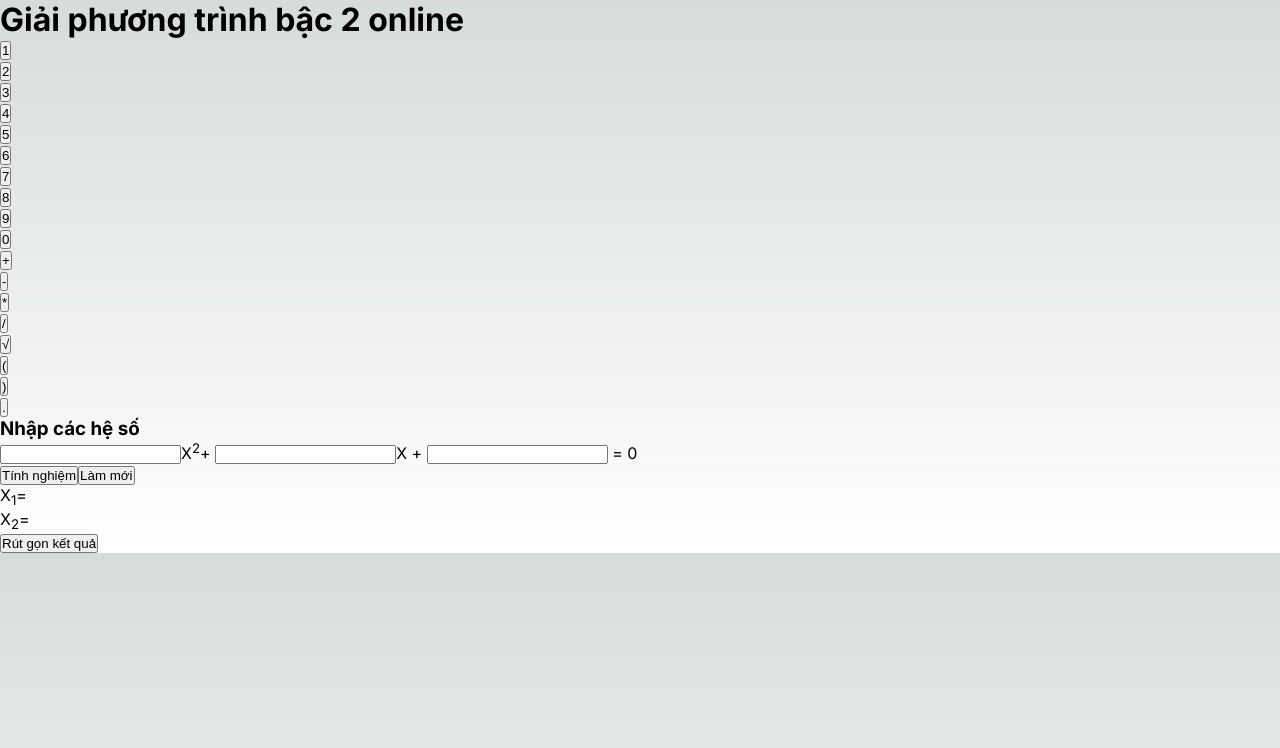
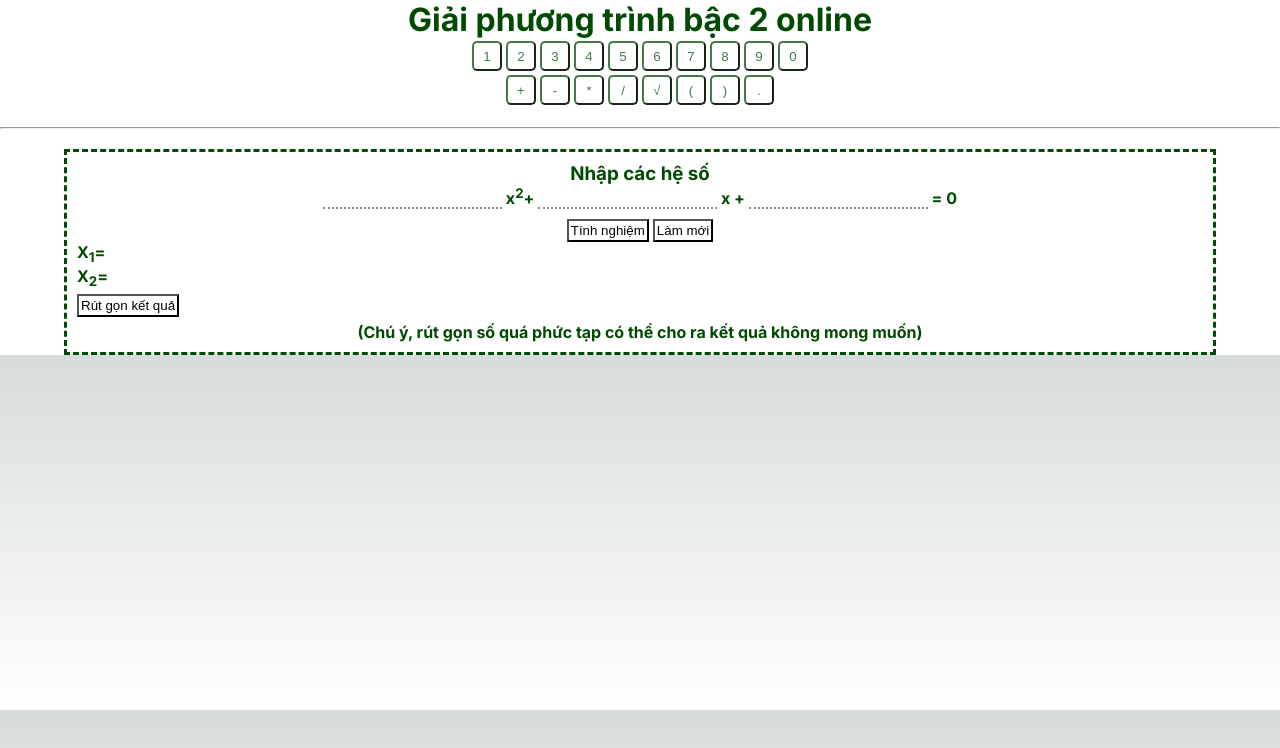
Before and after one commit to TadNT2003/front-end-calculationInternEx, a Next.js app: page / in a window 1280 px wide. Shown: the top 748 px of the page. Built offline with nearby package versions, Linux system fonts and the light colour scheme.

Commit message:
Implement UI ver1.0, add shorten solution

```diff
--- a/src/app/page.module.css
+++ b/src/app/page.module.css
@@ -1,4 +1,4 @@
-.main {
+/* .main {
   display: flex;
   flex-direction: column;
   justify-content: space-between;
@@ -109,6 +109,7 @@
   position: relative;
 }
 /* Enable hover only on non-touch devices */
+/*
 @media (hover: hover) and (pointer: fine) {
   .card:hover {
     background: rgba(var(--card-rgb), 0.1);
@@ -127,6 +128,7 @@
 }
 
 /* Mobile */
+/*
 @media (max-width: 700px) {
   .content {
     padding: 4rem;
@@ -204,6 +206,7 @@
 }
 
 /* Tablet and Smaller Desktop */
+/*
 @media (min-width: 701px) and (max-width: 1120px) {
   .grid {
     grid-template-columns: repeat(2, 50%);
@@ -228,3 +231,121 @@
     transform: rotate(0deg);
   }
 }
+*/
+
+.main {
+  background-color: white;
+}
+
+.title {
+  text-align: center;
+  color: #004a02;
+}
+
+.num_list{
+  text-align: center;
+}
+
+.num_list li {
+  display: inline-block;
+}
+
+.symbol_list {
+  text-align: center;
+}
+
+.symbol_list li {
+  display: inline-block;
+  margin-bottom: 20px;
+}
+
+.sym_button {
+  margin: 2px;
+  width: 30px;
+  height: 30px;
+  border-radius: 5px;
+  color: #477a48;
+  border-color: #477a48;
+  background-color: inherit;
+}
+
+.sym_button:hover {
+  border-style: dotted;
+}
+
+.input_and_solution {
+  align-self: center;
+  border: dashed;
+  border-color: #004a02;
+  padding: 10px;
+  margin-top: 20px;
+  margin-left: 5%;
+  margin-right: 5%;
+}
+
+.input {
+  text-align: center;
+}
+
+.input h3 {
+  color: #004a02;
+}
+
+.input p {
+  font-weight: bold;
+  color: #004a02;
+}
+
+.input p input {
+  display: inline-block;
+  text-align: center;
+  border: inherit;
+  color: rgb(193, 127, 66);
+  font-weight: bold;
+  background-color: inherit;
+  border-bottom: 2px dotted #889389;
+}
+
+.input button {
+  color: black;
+  margin-top: 10px;
+  margin-left: 2px;
+  margin-right: 2px;
+  padding: 2px;
+  border-color: black;
+  background-color: inherit;
+}
+
+.input button:hover {
+  color: white;
+  background-color: slategray;
+}
+
+.solution {
+
+}
+
+.solution p {
+  color: #004a02;
+  font-weight: bold;
+}
+
+.solution button {
+  color: black;
+  margin-top: 5px;
+  margin-bottom: 5px;
+  padding: 2px;
+  border-color: black;
+  background-color: inherit;
+}
+
+.solution button:hover {
+  color: white;
+  background-color: slategray;
+}
+
+.attention {
+  text-align: center;
+  font-weight: bold;
+  color: #004a02;
+}
--- a/src/app/page.tsx
+++ b/src/app/page.tsx
@@ -2,7 +2,7 @@
 
 import Image from "next/image";
 import styles from "./page.module.css";
-import { Component, useState } from 'react';
+import { Component, FormEvent, useState } from 'react';
 import axios from 'axios'
 
 export default function Home() {
@@ -10,6 +10,7 @@ export default function Home() {
   const [secondPara, setSecondPara] = useState<string>("");
   const [freePara, setFreePara] = useState<string>("");
   const [currentFocus, setCurrentFocus] = useState<number>(0);
+  // const [currentInputEvent, setCurrentInputEvent] = useState<FormEvent<HTMLSpanElement>>()
   const [solution, setSolution]  = useState<number[]>([]);
 
   type CalButtonProps = {
@@ -32,15 +33,15 @@ export default function Home() {
       }
     }
     return (
-      <button onClick={OnClickNumButton}>{value}</button>
+      <button className={styles.sym_button} onClick={OnClickNumButton}>{value}</button>
     )
   }
 
   return (
-    <main>
-      <h1>Giải phương trình bậc 2 online</h1>
+    <main className={styles.main}>
+      <h1 className={styles.title}>Giải phương trình bậc 2 online</h1>
 
-      <ul>
+      <ul className={styles.num_list}>
         <li><CalButton value={'1'}></CalButton></li>
         <li><CalButton value={'2'}></CalButton></li>
         <li><CalButton value={'3'}></CalButton></li>
@@ -53,7 +54,7 @@ export default function Home() {
         <li><CalButton value={'0'}></CalButton></li>
       </ul>
 
-      <ul>
+      <ul className={styles.symbol_list}>
         <li><CalButton value="+"></CalButton></li>
         <li><CalButton value="-"></CalButton></li>
         <li><CalButton value="*"></CalButton></li>
@@ -63,12 +64,13 @@ export default function Home() {
         <li><CalButton value=")"></CalButton></li>
         <li><CalButton value="."></CalButton></li>
       </ul>
+      <hr></hr>
 
-      <div>
-        <div>
+      <div className={styles.input_and_solution}>
+        <div className={styles.input}>
           <h3>Nhập các hệ số</h3>
-          <p><input value={firstPara} onFocus={() => {setCurrentFocus(1)}} onChange={(e) => {setFirstPara(e.target.value)}}></input>X<sup>2</sup>
-          + <input value={secondPara} onFocus={() => {setCurrentFocus(2)}} onChange={(e) => {setSecondPara(e.target.value)}}></input>X
+          <p><input type="text" value={firstPara} onFocus={() => {setCurrentFocus(1)}} onChange={(e) => {setFirstPara(e.target.value)}}></input> x<sup>2</sup>
+          + <input type="text" value={secondPara} onFocus={() => {setCurrentFocus(2)}} onChange={(e) => {setSecondPara(e.target.value)}}></input> x
           + <input value={freePara} onFocus={() => {setCurrentFocus(3)}} onChange={(e) => {setFreePara(e.target.value)}}></input> = 0</p>
           <button onClick={async () => {
             // ExpressionToNumber(firstPara);
@@ -85,6 +87,7 @@ export default function Home() {
                 var first = eval(firstPara.replace("√", "Math.sqrt"));
                 var second = eval(secondPara.replace("√", "Math.sqrt"));
                 var free = eval(freePara.replace("√", "Math.sqrt"));
+                console.log(first, second, free);
                 const URL = `http://localhost:4000/?firstPara=${first}&secondPara=${second}&freePara=${free}`
                 axios.get(URL)
                   .then((response) => {
@@ -95,12 +98,12 @@ export default function Home() {
                   .catch((error: any) => {
                     console.error(error);
                   })
+                }
+                catch(e) {
+                  alert("Nhập không đúng định dạng")
+                }
               }
-              catch(e) {
-                alert("Nhập không đúng định dạng")
-              }
-            }
-          }}>Tính nghiệm</button>
+            }}>Tính nghiệm</button>
           <button onClick={() => {
             setFirstPara("");
             setSecondPara("");
@@ -108,10 +111,16 @@ export default function Home() {
             setCurrentFocus(0);
           }}>Làm mới</button>
         </div>
-        <div>
+        <div className={styles.solution}>
           <p>X<sub>1</sub>= {solution[0]}</p>
           <p>X<sub>2</sub>= {solution[1]}</p>
-          <button>Rút gọn kết quả</button>
+          <button onClick={() => {setSolution(
+            [
+              Number(solution[0].toFixed(3)),
+              Number(solution[1].toFixed(3))
+            ]
+          )}}>Rút gọn kết quả</button>
+          <p className={styles.attention}>(Chú ý, rút gọn số quá phức tạp có thể cho ra kết quả không mong muốn)</p>
         </div>
       </div>
     </main>
```
